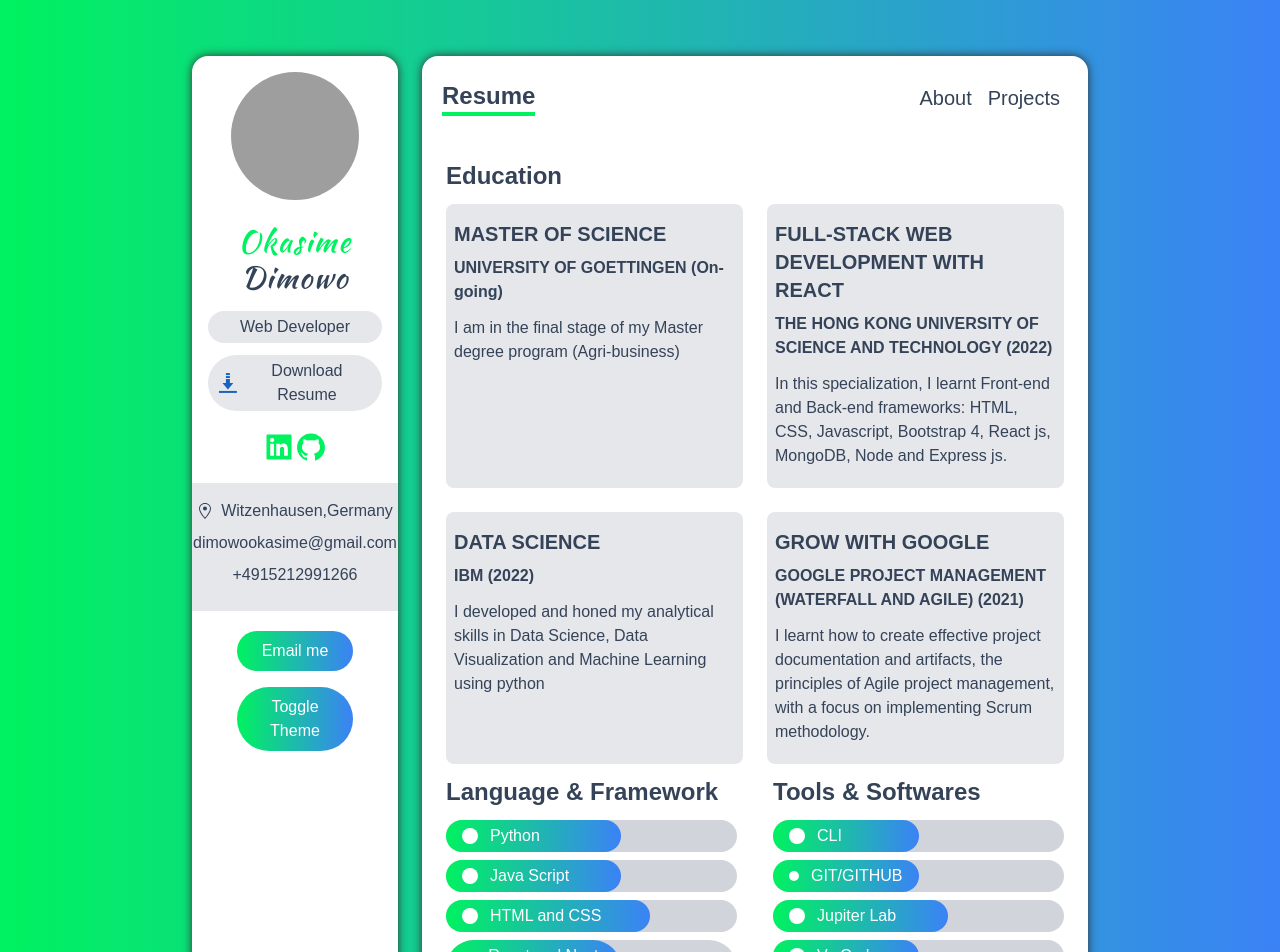
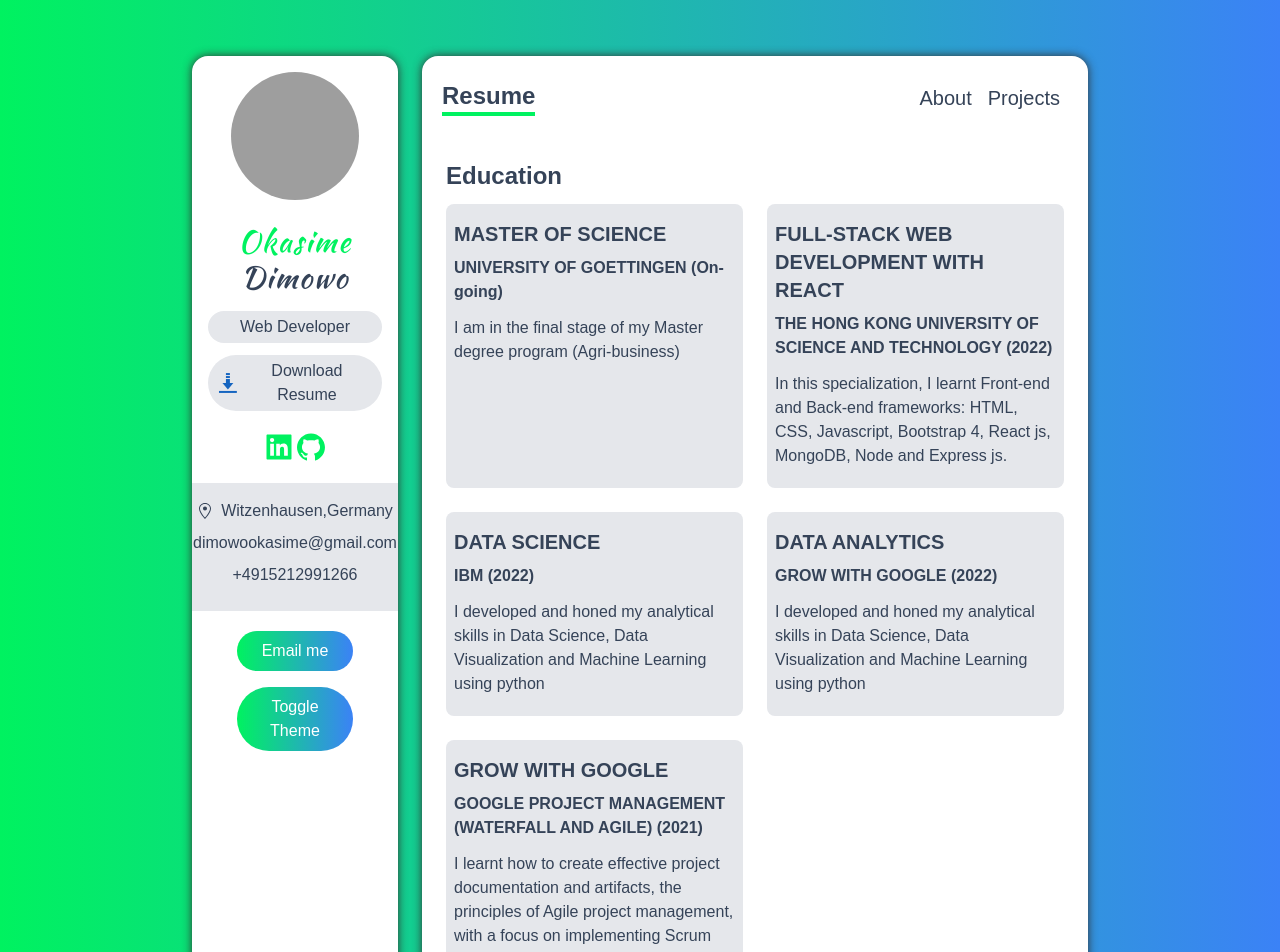
Before and after one commit to KascoDev/Portfolio-Page, a Next.js app: page /resume in a window 1280 px wide. Shown: the top 952 px of the page. Built offline with nearby package versions, Linux system fonts and the light colour scheme; grey boxes are pictures that could not be loaded.

Commit message:
added info

```diff
--- a/data.ts
+++ b/data.ts
@@ -1,6 +1,10 @@
 import { RiComputerLine } from "react-icons/ri";
 import { FaServer, FaChartBar } from "react-icons/fa";
-import { AiOutlineAntDesign, AiOutlineApi } from "react-icons/ai";
+import {
+  AiOutlineAntDesign,
+  AiOutlineApi,
+  AiOutlineConsoleSql,
+} from "react-icons/ai";
 import { FcComboChart } from "react-icons/fc";
 import { SiPython } from "react-icons/si";
 import { BsBarChartFill } from "react-icons/bs";
@@ -21,7 +25,7 @@ export const services: Service[] = [
     Icon: FaChartBar,
     title: "Data Visualization",
     about:
-      "I can design various data visualizations, such as visual dashboards and charts which help bring data to life. I am competent in <b>Tableau</b>, <b>Chart.js</b>, <b>NivoChart.js</b>, <b>Matplotlib & Seaborn</b>. I use these various data visualization platform to help me create effective visualizations for actionable presentations",
+      "I am competent in <b>Tableau</b>, <b>Power BI</b>, <b>Chart.js</b>, <b>NivoChart.js</b>, <b>Matplotlib & Seaborn</b>. I can design various data visualizations, such as visual dashboards and charts which help bring data to life",
   },
   {
     Icon: RiComputerLine,
@@ -42,7 +46,7 @@ export const services: Service[] = [
       "I am able to manage CMS's such as <b>Contentful</b>, <b>Strapi</b> and <b>Sanity</b>",
   },
   {
-    Icon: AiOutlineApi,
+    Icon: AiOutlineConsoleSql,
     title: "SQL & NoSQL",
     about:
       "I can query SQL data which can then be used for further Analysis. I am also profitient in mongoDB",
@@ -62,7 +66,7 @@ export const languages: Skill[] = [
   },
   {
     Icon: BsCircleFill,
-    name: "Java Script",
+    name: "Javascript",
     level: "60",
   },
   {
@@ -143,12 +147,23 @@ export const tools: Skill[] = [
 export const projects: IProject[] = [
   {
     name: "Food website",
-    description: "This app contains a collection of delicious food",
+    description:
+      "This app contains a collection of delicious food. I use contentful as a backend tool for my content management ",
     image_path: "/images/Food.JPG",
     deployed_url: "https://food-for-the-soul.vercel.app/",
     github_url: "https://github.com/KascoDev/FOOD-FOR-THE-SOUL",
     category: ["react & next"],
     key_techs: ["Next.js", "Contentful", "CMS"],
+  },
+  {
+    name: "Fullstack Ecommerce Website",
+    description:
+      "This web app is a complete ecommerce site with sanity as backend for my content and stripe for payment and checkout",
+    image_path: "/images/ecommerce.JPG",
+    deployed_url: "https://fullstack-ecommerce-sanity-stripe.vercel.app/",
+    github_url: "https://github.com/KascoDev/fullstack-ecommerce-sanity-stripe",
+    category: ["react & next"],
+    key_techs: ["Next.js", "Sanity", "CMS"],
   },
   {
     name: "Sales Rep. Performance Monitor",
@@ -158,7 +173,7 @@ export const projects: IProject[] = [
     github_url: "",
     category: ["tableau", "data viz"],
     description:
-      "This DataViz. consist of a Dashboard and different types of charts including a bar chart, bubble chart, a scatter plot and more. This is a Descriptive Sales Rep. Performance Monitor Dashboard. Part 9 of this tutorial covers how to create a dashboard in Tableau; specifically, we look at how to add visuals (tiled and floating), how to add images & text/titles, and finally how to format & adjust the layout. ",
+      "This DataViz. consist of a Dashboard and different types of charts including a bar chart, bubble chart, a scatter plot and more. This is a Descriptive Sales Rep. Performance Monitor Dashboard",
     key_techs: ["Tableau", "Data Analysis", "Data Visualization"],
   },
 
--- a/pages/resume.tsx
+++ b/pages/resume.tsx
@@ -59,6 +59,22 @@ const Resume = () => {
           {/* <h5 className="my-3 text-2xl font-bold">Education</h5> */}
           <div className="">
             <h5 className="my-2 text-xl font-bold">
+              <Link href="https://www.credly.com/badges/0bee1ed5-4211-4500-8525-b360376f8a40/public_url">
+                <a>DATA ANALYTICS</a>
+              </Link>
+            </h5>
+            <p className="font-semibold">GROW WITH GOOGLE (2022)</p>
+            <p className="my-3">
+              I developed and honed my analytical skills in Data Science, Data
+              Visualization and Machine Learning using python
+            </p>
+          </div>
+        </div>
+
+        <div className="col-span-2 p-2 bg-gray-200 rounded-lg dark:bg-dark-200 md:col-span-1">
+          {/* <h5 className="my-3 text-2xl font-bold">Education</h5> */}
+          <div className="">
+            <h5 className="my-2 text-xl font-bold">
               {" "}
               <Link href="https://www.credly.com/badges/63335423-00d7-468a-bf25-c6c5971a047a/public_url">
                 <a>GROW WITH GOOGLE</a>
```
Also changed, not shown: public/images/ecommerce.JPG (added).
